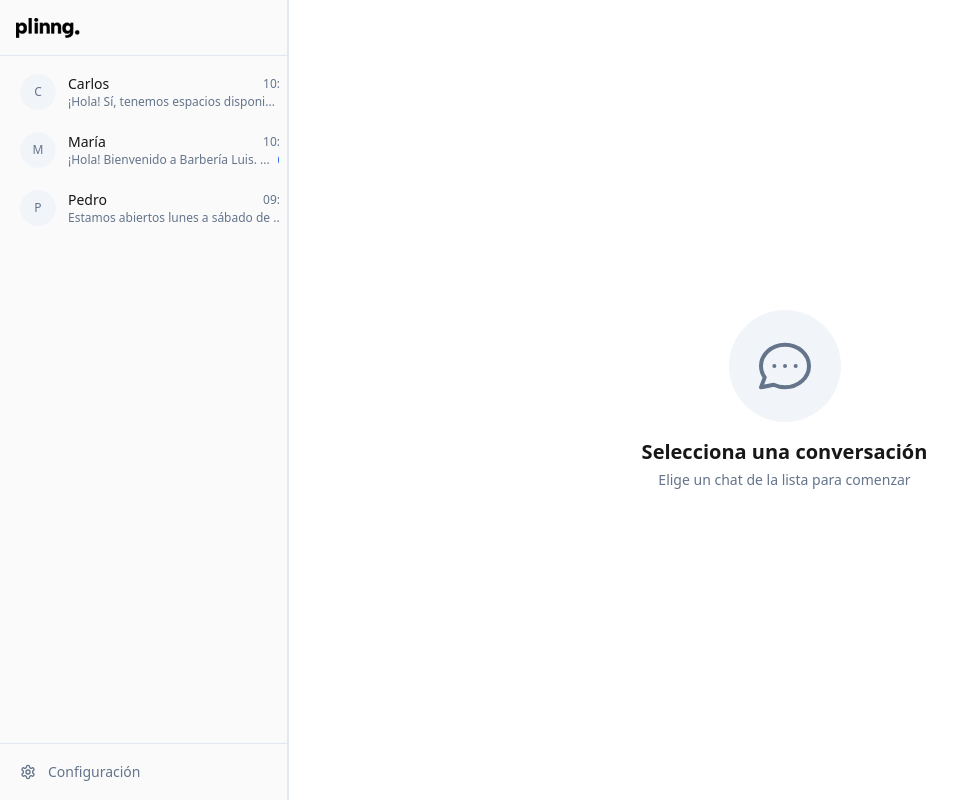
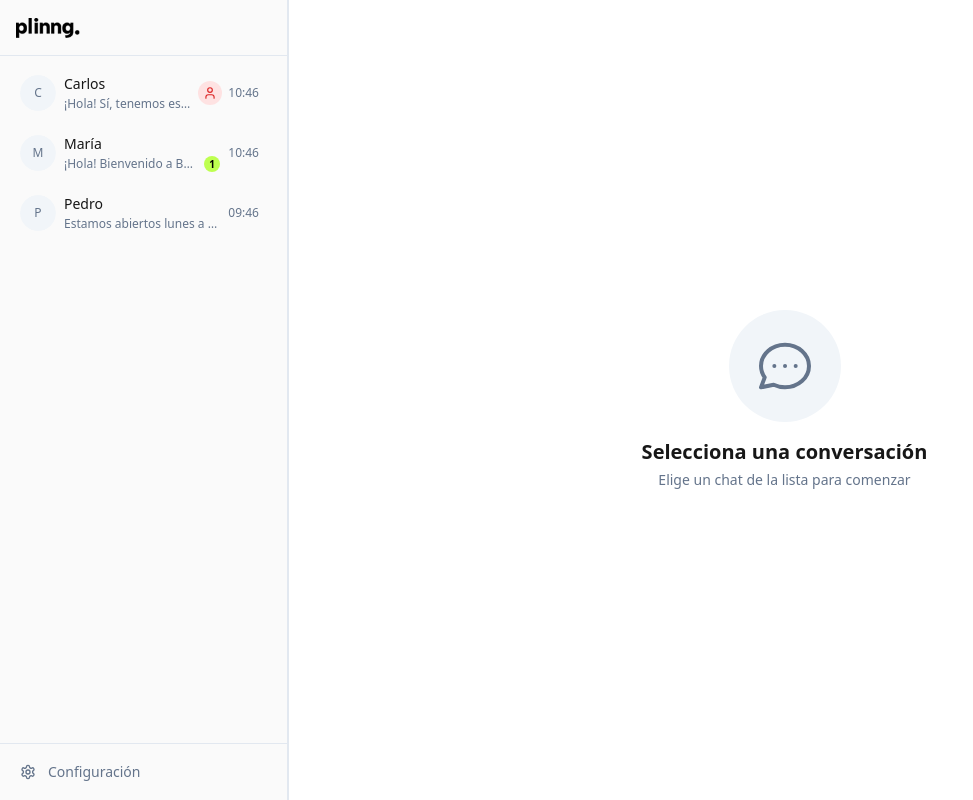
Before and after one commit to Andr3sV/chatbot, a Next.js app: page / in a window 1280 px wide. Shown: the whole page, without its empty margins (0-973 px from the left). Built offline with nearby package versions, Linux system fonts and the light colour scheme; no server answers.

Commit message:
Sidebar: tag intervención humana, grid layout, badge unread #BEFF50

```diff
--- a/src/components/app-sidebar.tsx
+++ b/src/components/app-sidebar.tsx
@@ -10,7 +10,7 @@ import { ScrollArea } from "@/components/ui/scroll-area";
 import { getMessagingClient } from "@/lib/api/mock-messaging";
 import { format } from "date-fns";
 import { es } from "date-fns/locale";
-import { Settings } from "lucide-react";
+import { Settings, User } from "lucide-react";
 import { cn } from "@/lib/utils";
 
 function getInitials(phone: string, name?: string) {
@@ -52,9 +52,9 @@ export function AppSidebar() {
           className="h-5 w-auto max-w-full object-contain"
         />
       </div>
-      <div className="flex flex-1 flex-col overflow-hidden">
-        <ScrollArea className="flex-1 px-2 pt-2">
-          <div className="space-y-0.5 pb-4">
+      <div className="flex min-h-0 flex-1 flex-col overflow-hidden">
+        <ScrollArea className="min-h-0 min-w-0 flex-1 overflow-hidden px-2 pt-2 pr-1">
+          <div className="min-w-0 max-w-full space-y-0.5 pb-4 pr-3">
             {isLoading ? (
               <div className="flex items-center justify-center py-12">
                 <p className="text-sm text-muted-foreground">
@@ -66,6 +66,9 @@ export function AppSidebar() {
                 const isActive = pathname === `/chat/${conv.id}`;
                 const displayName = conv.contact.name ?? conv.contact.phone;
                 const lastMsg = conv.lastMessage;
+                const hasPendingApproval =
+                  conv.hasPendingApproval ??
+                  lastMsg?.status === "pending_approval";
                 const lastPreview = lastMsg
                   ? lastMsg.content.replace(/^\[Borrador\]\s*/, "").slice(0, 35)
                   : "Sin mensajes";
@@ -75,7 +78,7 @@ export function AppSidebar() {
                     key={conv.id}
                     href={`/chat/${conv.id}`}
                     className={cn(
-                      "flex items-center gap-3 rounded-lg px-3 py-2.5 transition-colors",
+                      "grid grid-cols-[auto_minmax(0,1fr)_auto] items-center gap-2 rounded-lg px-3 py-2.5 transition-colors",
                       "hover:bg-[hsl(var(--sidebar-accent))]",
                       isActive && "bg-[hsl(var(--sidebar-accent))] font-medium"
                     )}
@@ -85,17 +88,11 @@ export function AppSidebar() {
                         {getInitials(conv.contact.phone, conv.contact.name)}
                       </AvatarFallback>
                     </Avatar>
-                    <div className="min-w-0 flex-1">
-                      <div className="flex items-center justify-between gap-2">
+                    <div className="min-w-0 overflow-hidden">
+                      <div className="flex flex-col gap-0.5">
                         <span className="truncate text-sm font-medium">
                           {displayName}
                         </span>
-                        {lastMsg && (
-                          <span className="shrink-0 text-xs text-muted-foreground">
-                            {format(lastMsg.timestamp, "HH:mm", { locale: es })}
-                          </span>
-                        )}
-                      </div>
                         <div className="flex items-center justify-between gap-2">
                           <span className="truncate text-xs text-muted-foreground">
                             {lastPreview}
@@ -103,13 +100,29 @@ export function AppSidebar() {
                           </span>
                           {conv.unreadCount > 0 && (
                             <Badge
-                            variant="default"
-                            className="h-4 min-w-4 shrink-0 px-1 text-[10px]"
+                              className="h-4 min-w-4 shrink-0 bg-[#BEFF50] px-1 text-[10px] text-black"
                             >
                               {conv.unreadCount}
                             </Badge>
                           )}
                         </div>
+                      </div>
+                    </div>
+                    <div className="flex shrink-0 items-center gap-1.5 justify-self-end">
+                      {hasPendingApproval && (
+                        <div
+                          className="flex h-6 w-6 items-center justify-center rounded-full bg-red-100 text-red-600"
+                          aria-label="Requiere intervención humana"
+                          title="Requiere intervención humana"
+                        >
+                          <User className="h-3.5 w-3.5" />
+                        </div>
+                      )}
+                      {lastMsg && (
+                        <span className="text-xs text-muted-foreground">
+                          {format(lastMsg.timestamp, "HH:mm", { locale: es })}
+                        </span>
+                      )}
                     </div>
                   </Link>
                 );
--- a/src/components/ui/scroll-area.tsx
+++ b/src/components/ui/scroll-area.tsx
@@ -13,7 +13,7 @@ const ScrollArea = React.forwardRef<
     className={cn("relative overflow-hidden", className)}
     {...props}
   >
-    <ScrollAreaPrimitive.Viewport className="h-full w-full rounded-[inherit]">
+    <ScrollAreaPrimitive.Viewport className="h-full w-full min-w-0 overflow-x-hidden rounded-[inherit]">
       {children}
     </ScrollAreaPrimitive.Viewport>
     <ScrollBar />
--- a/src/lib/api/messaging-types.ts
+++ b/src/lib/api/messaging-types.ts
@@ -19,6 +19,7 @@ export interface Conversation {
   contact: Contact;
   lastMessage?: Message;
   unreadCount: number;
+  hasPendingApproval?: boolean;
 }
 
 export interface CopilotConfig {
--- a/src/lib/api/mock-messaging.ts
+++ b/src/lib/api/mock-messaging.ts
@@ -194,20 +194,25 @@ export function createMockMessagingClient(): IMessagingClient {
   return {
     async getConversations(): Promise<Conversation[]> {
       await delay(200);
-      const convs = [...seedConversations];
+      const currentMessages = _messages ?? loadMessages();
+      const convs = seedConversations.map((c) => ({ ...c }));
       for (const conv of convs) {
-        const msgs = messages[conv.id] ?? [];
+        const msgs = currentMessages[conv.id] ?? [];
         const last = msgs[msgs.length - 1];
         if (last) {
           conv.lastMessage = last;
         }
+        conv.hasPendingApproval = msgs.some(
+          (m) => m.status === "pending_approval"
+        );
       }
       return convs;
     },
 
     async getMessages(conversationId: string): Promise<Message[]> {
       await delay(150);
-      return messages[conversationId] ?? [];
+      const currentMessages = _messages ?? loadMessages();
+      return currentMessages[conversationId] ?? [];
     },
 
     async sendMessage(
@@ -215,7 +220,8 @@ export function createMockMessagingClient(): IMessagingClient {
       content: string
     ): Promise<Message> {
       await delay(300);
-      const msgs = messages[conversationId] ?? [];
+      const currentMessages = _messages ?? loadMessages();
+      const msgs = currentMessages[conversationId] ?? [];
       const newMsg: Message = {
         id: `m${Date.now()}`,
         conversationId,
@@ -225,8 +231,9 @@ export function createMockMessagingClient(): IMessagingClient {
         status: "sent",
       };
       msgs.push(newMsg);
-      messages[conversationId] = msgs;
-      saveMessages(messages);
+      currentMessages[conversationId] = msgs;
+      _messages = currentMessages;
+      saveMessages(currentMessages);
       return newMsg;
     },
 
@@ -236,7 +243,8 @@ export function createMockMessagingClient(): IMessagingClient {
       content?: string
     ): Promise<Message> {
       await delay(300);
-      const msgs = messages[conversationId] ?? [];
+      const currentMessages = _messages ?? loadMessages();
+      const msgs = currentMessages[conversationId] ?? [];
       const idx = msgs.findIndex((m) => m.id === messageId);
       if (idx === -1) {
         throw new Error("Message not found");
@@ -252,8 +260,9 @@ export function createMockMessagingClient(): IMessagingClient {
         aiSuggestion: undefined,
       };
       msgs[idx] = updated;
-      messages[conversationId] = msgs;
-      saveMessages(messages);
+      currentMessages[conversationId] = msgs;
+      _messages = currentMessages;
+      saveMessages(currentMessages);
       return updated;
     },
 
@@ -262,12 +271,14 @@ export function createMockMessagingClient(): IMessagingClient {
       messageId: string
     ): Promise<void> {
       await delay(200);
-      const msgs = messages[conversationId] ?? [];
+      const currentMessages = _messages ?? loadMessages();
+      const msgs = currentMessages[conversationId] ?? [];
       const idx = msgs.findIndex((m) => m.id === messageId);
       if (idx !== -1) {
         msgs.splice(idx, 1);
-        messages[conversationId] = msgs;
-        saveMessages(messages);
+        currentMessages[conversationId] = msgs;
+        _messages = currentMessages;
+        saveMessages(currentMessages);
       }
     },
 
```
Lines whose indentation alone changed are shown as unchanged.
